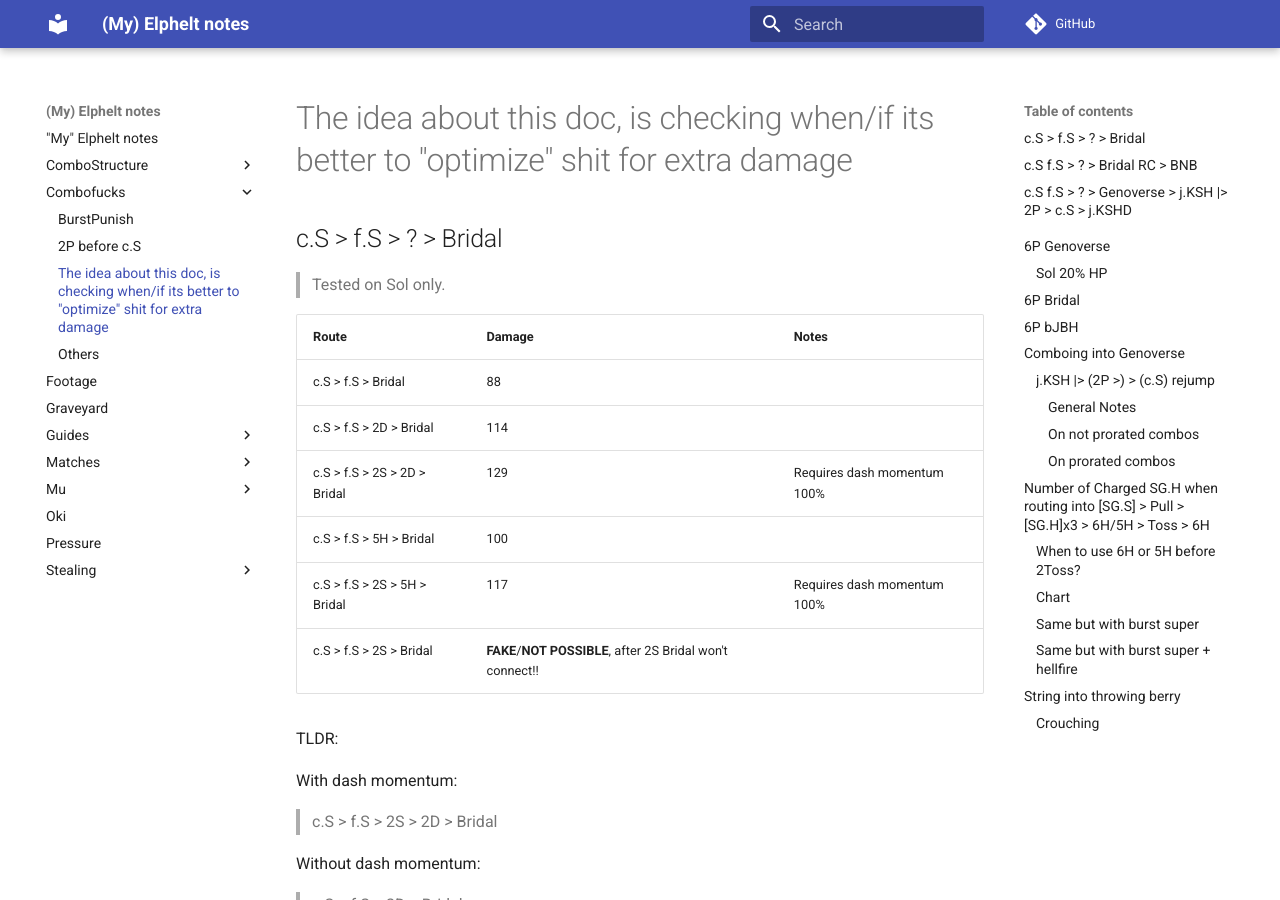
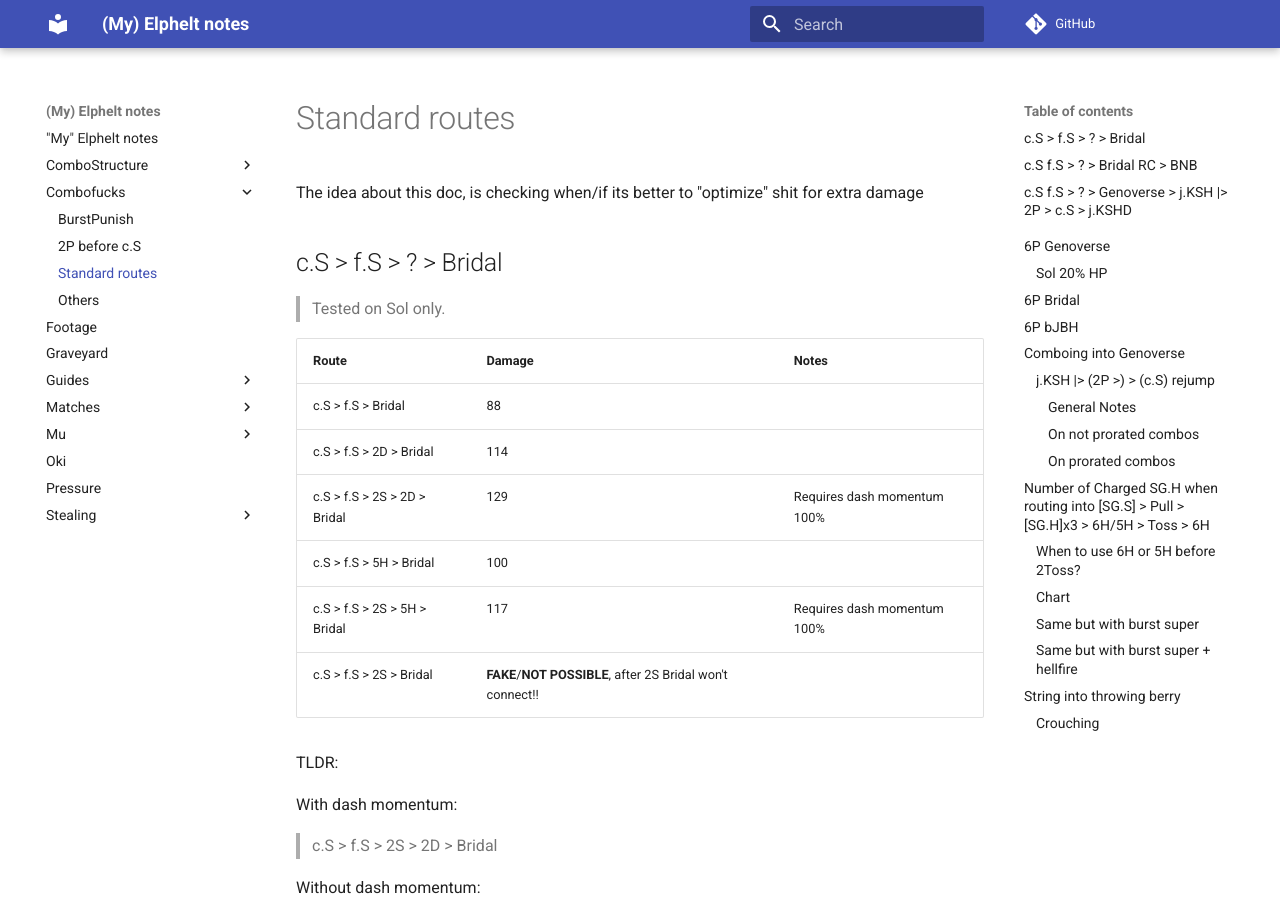
Before and after one commit to OriolFilter/Elphelt, an MkDocs documentation site: the page built from docs/Combofucks/StadardRoutes.md, in a window 1280 px wide and 900 px high. Built offline with MkDocs 1.6.1 and Material for MkDocs 9.7.7, drawn with Linux system fonts in a browser that asks for light colours; comment, search, counter and statistics services are not loaded.

Commit message:
Added proper title

```diff
--- a/docs/Combofucks/StadardRoutes.md
+++ b/docs/Combofucks/StadardRoutes.md
@@ -1,4 +1,7 @@
-# The idea about this doc, is checking when/if its better to "optimize" shit for extra damage
+
+# Standard routes
+
+The idea about this doc, is checking when/if its better to "optimize" shit for extra damage
 
 ## c.S > f.S > ? > Bridal
 
```
